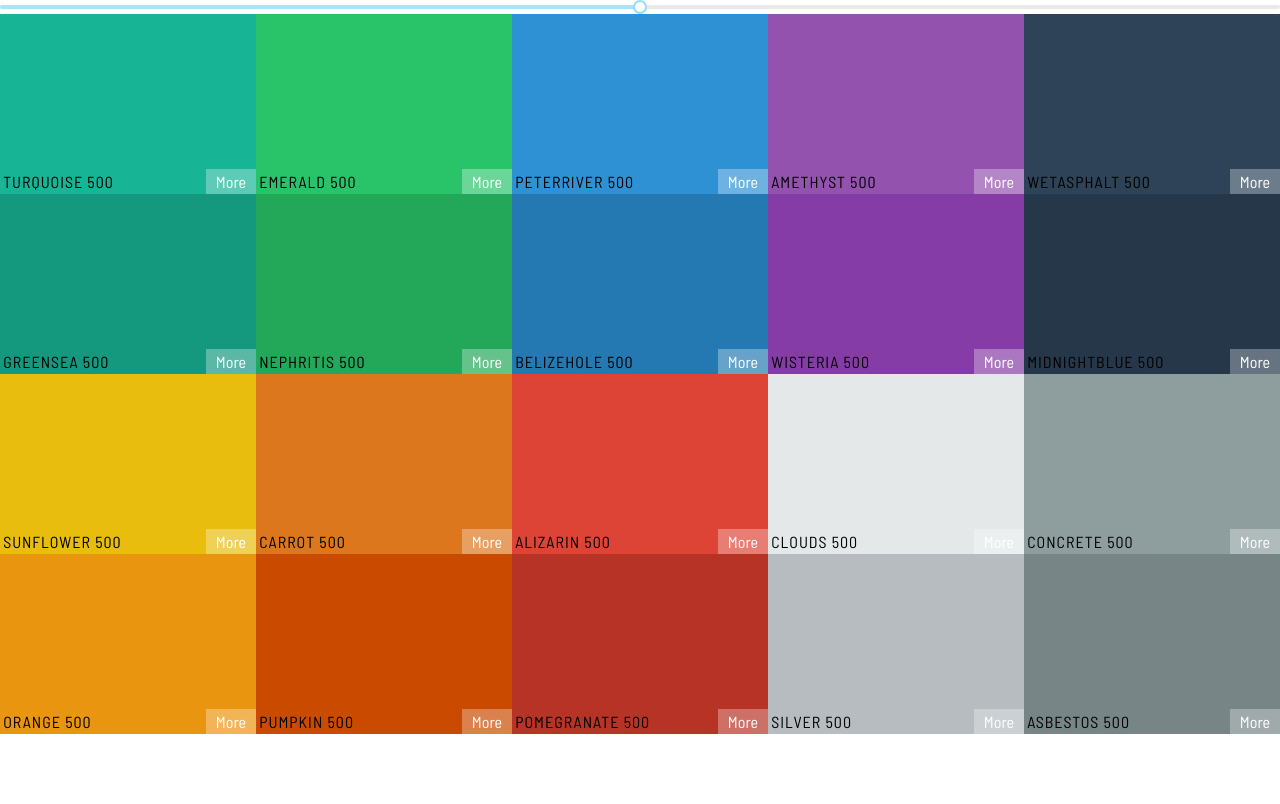
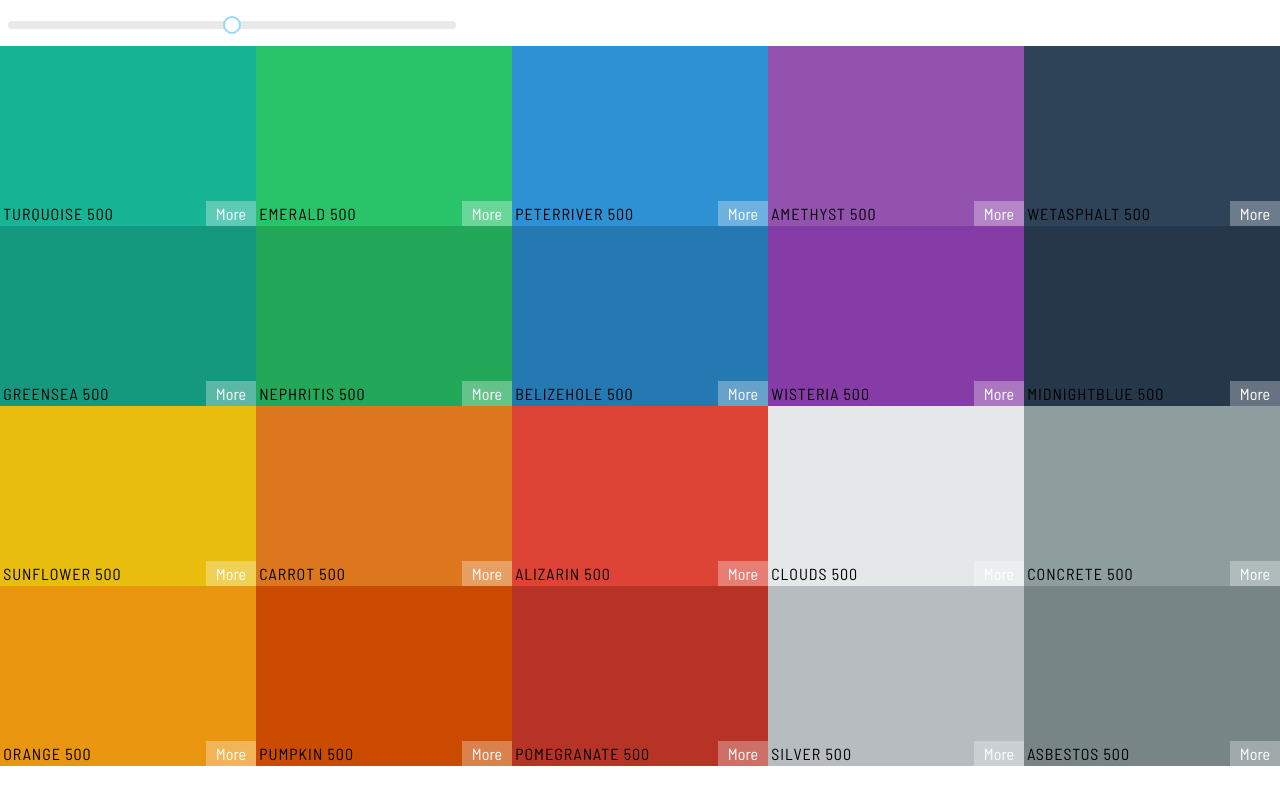
Before and after one commit to shahreaz0/shade, a React (Vite) app: page / in a window 1280 px wide. Shown: the top 804 px of the page. Built offline with nearby package versions, Linux system fonts and the light colour scheme.

Commit message:
Style color slider

```diff
--- a/src/components/Palette.css
+++ b/src/components/Palette.css
@@ -5,3 +5,22 @@
 .Palette-color-boxes {
 	height: 90%;
 }
+
+.slider {
+	margin: 1rem 0.5rem;
+	width: 35%;
+}
+
+.rc-slider-track {
+	display: none;
+}
+
+.rc-slider-rail {
+	height: 8px;
+}
+
+.rc-slider-handle {
+	margin-top: -4.8px;
+	width: 18px;
+	height: 18px;
+}
--- a/src/components/Palette.jsx
+++ b/src/components/Palette.jsx
@@ -1,8 +1,8 @@
 import React, { Component } from "react";
 import ColorBox from "./ColorBox";
-import "./Palette.css";
 import Slider from "rc-slider";
 import "rc-slider/assets/index.css";
+import "./Palette.css";
 
 export default class Palette extends Component {
 	constructor(props) {
@@ -24,6 +24,7 @@ export default class Palette extends Component {
 		));
 		return (
 			<div className="Palette">
+				<div className="slider">
 					<Slider
 						min={100}
 						max={900}
@@ -31,6 +32,7 @@ export default class Palette extends Component {
 						defaultValue={500}
 						onChange={this.handleSlider}
 					/>
+				</div>
 				<div className="Palette-color-boxes">{colorBoxs}</div>
 			</div>
 		);
```
Lines whose indentation alone changed are shown as unchanged.
